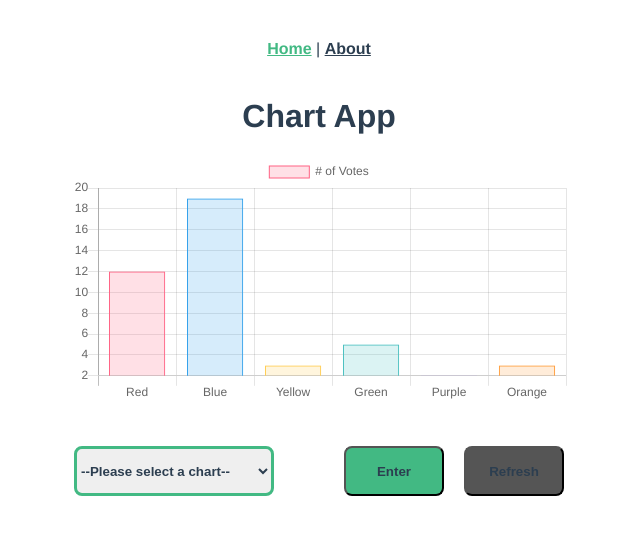
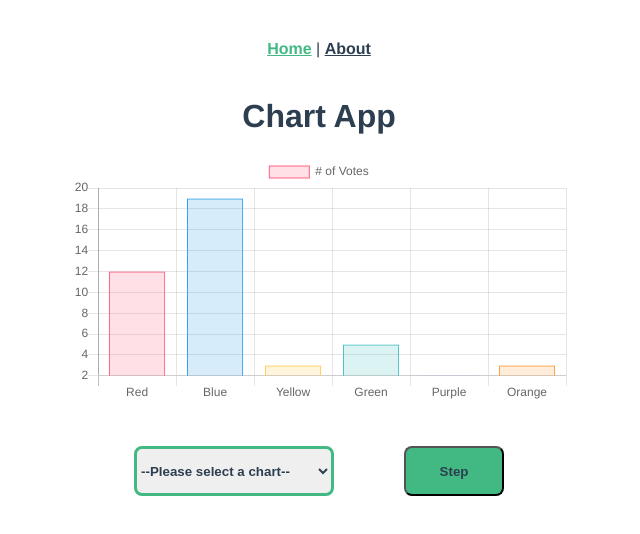
Before and after one commit to hiyaryan/simoc-javascript, a Vue app in the folder chart-app/: page /#/ in a window 1280 px wide. Shown: the top 534 px of the page, without its empty margins (321-961 px from the left). Built offline with nearby package versions, Linux system fonts and the light colour scheme.

Commit message:
Remove Enter button for v-model prep

```diff
--- a/chart-app/src/components/ChartApp.vue
+++ b/chart-app/src/components/ChartApp.vue
@@ -3,7 +3,7 @@
         <h1>{{msg}}</h1>
 
         <!--    This div is the container for the chart component-->
-        <div class="chart-container">
+        <div id="chart-container" class="chart-container">
             <!-- Using Chart.js in a Vue.js Application-->
             <!-- Step 2. Modify App.vue to use the new Chart component-->
             <SampleChart />
@@ -14,17 +14,17 @@
 
             <div class="dropdown-container">
                 <select id="chart-select" name="charts">
-                    <option value="" hidden disabled selected>--Please select a chart--</option>
-                    <option v-for="(chart, name) in charts" :key="name" :value="name">{{chart.label}}</option>
+                    <option selected disabled value="">--Please select a chart--</option>
+                    <option v-for="(chart, name) in charts"
+                            :key="name"
+                            :value="name">
+                        {{chart.label}}
+                    </option>
                 </select>
             </div>
 
-            <div class="enter-button-container">
-                <button id="enter-button" name="enter">Enter</button>
-            </div>
-
             <div class="refresh-button-container">
-                <button id="refresh-button" name="refresh">Refresh</button>
+                <button id="refresh-button" name="refresh">Step</button>
             </div>
         </div>
 
@@ -83,22 +83,13 @@ a {
   margin: 40px 0 0;
 }
 
-#enter-button {
+#refresh-button {
   height: 50px;
   width: 100px;
   border-radius: 8px;
   font-weight: 800;
   color: inherit;
   background-color: #42b983;
-}
-
-#refresh-button {
-  height: 50px;
-  width: 100px;
-  border-radius: 8px;
-  font-weight: 800;
-  color: inherit;
-  background-color: #555;
 }
 
 #chart-select {
```
